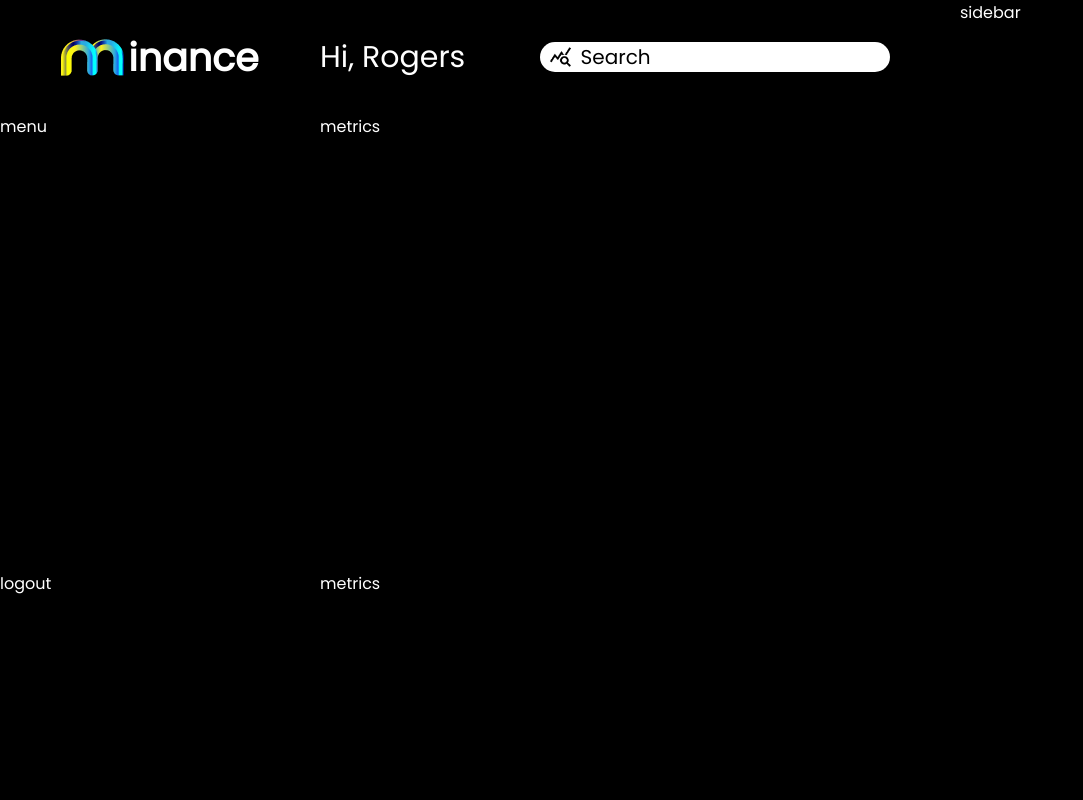
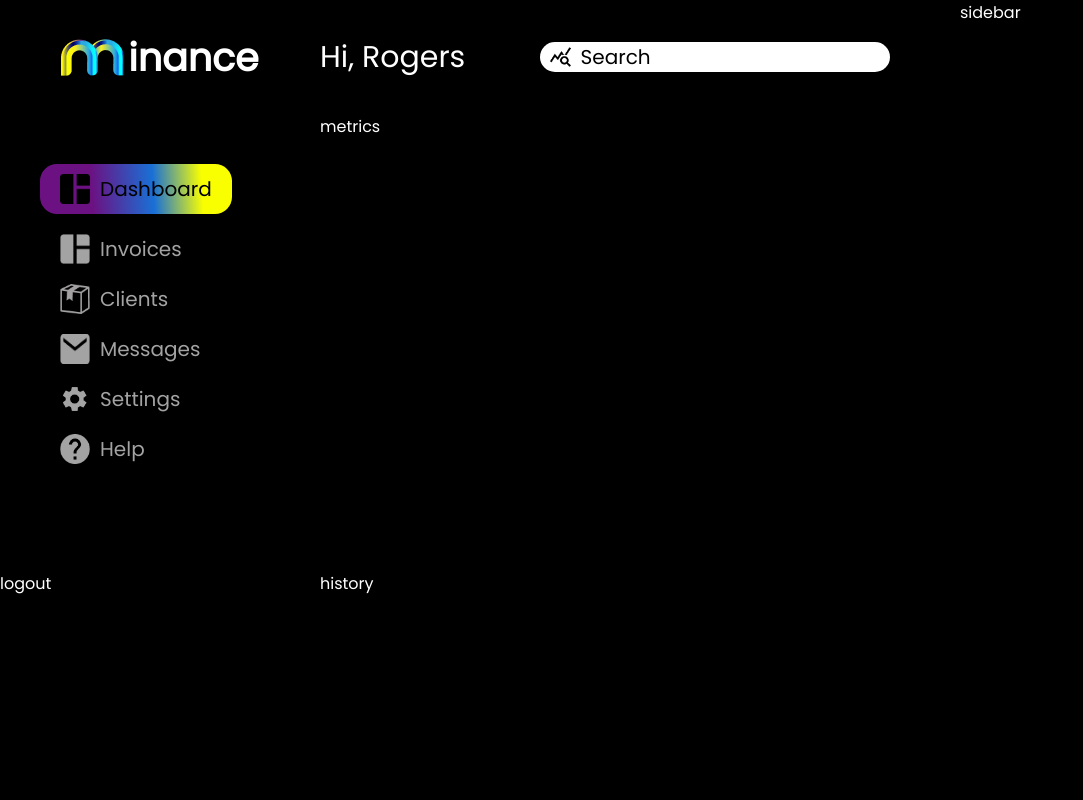
Before and after one commit to Galitan-dev/Crypto-Dashboard, a plain HTML site: page www/index.html in a window 1280 px wide. Shown: the whole page, without its empty margins (0-1083 px from the left). Drawn offline with Linux system fonts and the light colour scheme.

Commit message:
feat: menu

```diff
--- a/www/assets/css/index.css
+++ b/www/assets/css/index.css
@@ -1,2 +1,3 @@
 @import url("main.css");
 @import url("header.css");
+@import url("menu.css");
--- /dev/null
+++ b/www/assets/css/menu.css
@@ -0,0 +1,40 @@
+section.menu {
+    display: flex;
+    flex-direction: column;
+    align-items: start;
+    justify-content: start;
+    padding-left: 60px;
+    gap: 20px;
+    margin-top: 50px;
+}
+
+section.menu div {
+    display: flex;
+    align-items: center;
+    justify-content: start;
+    gap: 10px;
+}
+
+section.menu div span {
+    font-weight: 500;
+    font-size: 20px;
+    line-height: 30px;
+    opacity: 0.64;
+}
+
+section.menu div img {
+    width: 30px;
+    height: 30px;
+}
+
+section.menu div.current {
+    background: linear-gradient(266.37deg, #FAFF00 -5.82%, #FAFF00 15.95%, #1970D6 41.2%, #6C1182 72.88%);
+    border-radius: 17px;
+    padding: 10px 20px;
+    margin-left: -20px;
+}
+
+section.menu div.current span {
+    color: black;
+    opacity: 1;
+}
--- a/www/index.html
+++ b/www/index.html
@@ -23,9 +23,16 @@
             <input type="search" placeholder="Search">
         </div>
     </section>
-    <section class="menu">menu</section>
+    <section class="menu">
+        <div class="current"><img src="assets/icons/grid-black.png" alt="Grid Icon"><span>Dashboard</span></div>
+        <div><img src="assets/icons/grid.png" alt="Grid Icon"><span>Invoices</span></div>
+        <div><img src="assets/icons/box.png" alt="Box Icon"><span>Clients</span></div>
+        <div><img src="assets/icons/mail.png" alt="Mail Icon"><span>Messages</span></div>
+        <div><img src="assets/icons/gear.png" alt="Gear Icon"><span>Settings</span></div>
+        <div><img src="assets/icons/help.png" alt="Help Icon"><span>Help</span></div>
+    </section>
     <section class="metrics">metrics</section>
-    <section class="history">metrics</section>
+    <section class="history">history</section>
     <section class="sidebar">sidebar</section>
     <section class="logout">logout</section>
 </body>
```
Also changed, not shown: www/assets/icons/box.png (added), www/assets/icons/gear.png (added), www/assets/icons/grid-black.png (added), www/assets/icons/grid.png (added), www/assets/icons/help.png (added), www/assets/icons/mail.png (added), www/assets/icons/people.png (added).
